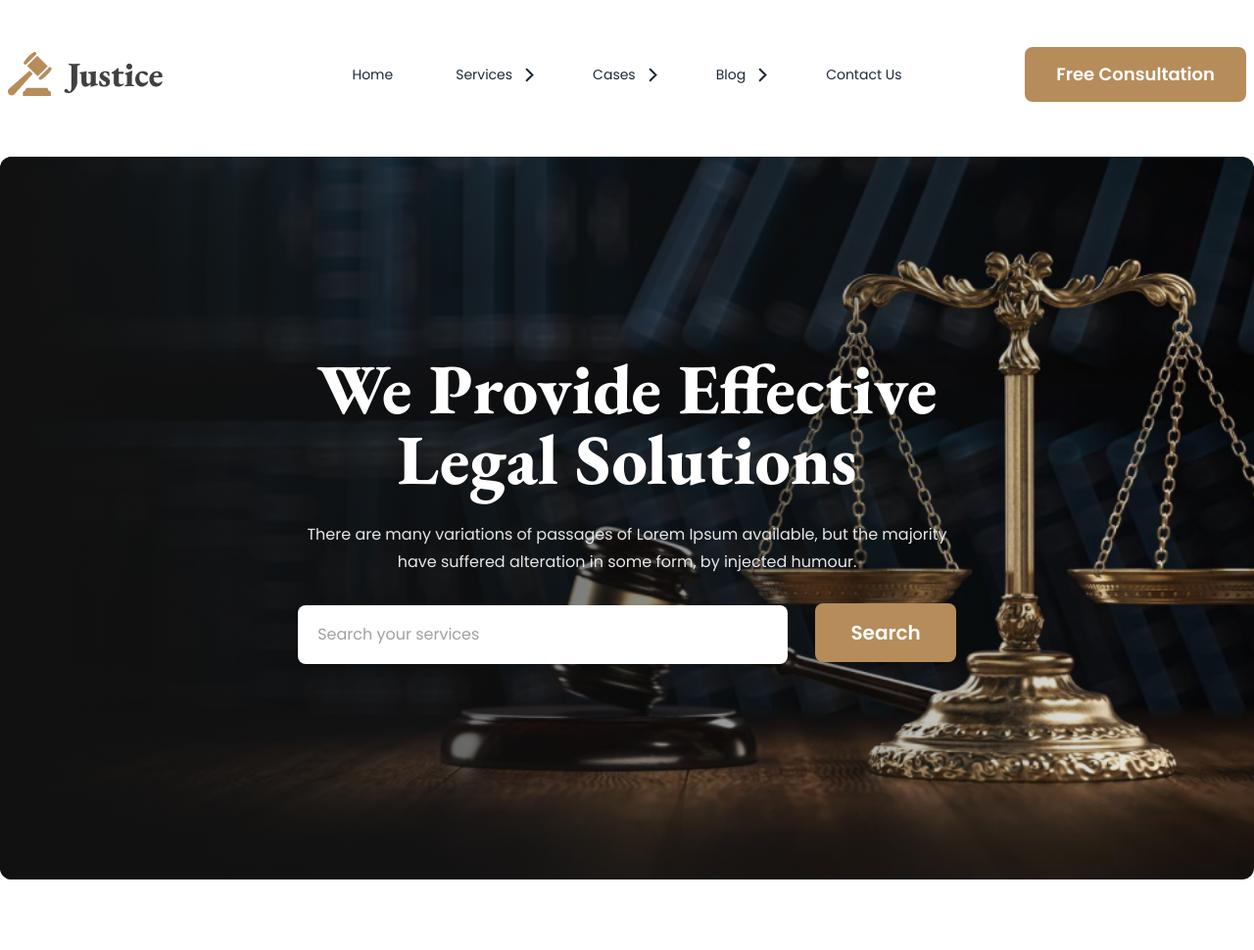
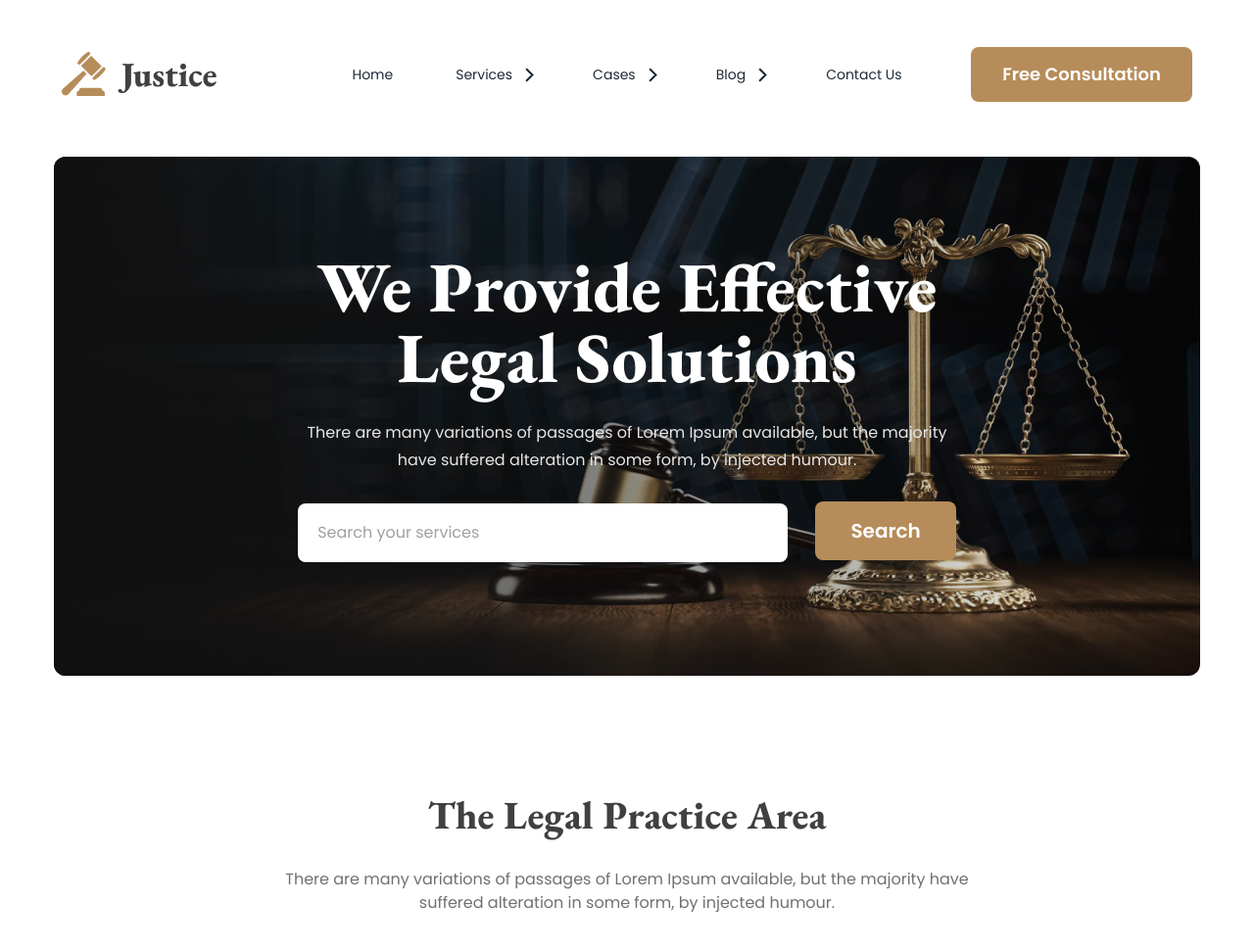
Before and after one commit to Fardus-Hassan/legal-solution, a plain HTML site: page index.html in a window 1280 px wide. Shown: the whole page at 98% size. Before the commit the page ends 898 px from the top, so only its background shows below. Drawn offline with nearby package versions, Linux system fonts and the light colour scheme.

Commit message:
services section adding

```diff
--- a/index.html
+++ b/index.html
@@ -63,7 +63,7 @@
 
 <body class="poppins">
 
-    <header class="lg:mt-10 mt-5">
+    <header class="lg:mt-10 mt-5 max-w-[1170px] mx-auto">
         <div class="container mx-auto">
             <nav>
                 <div class="navbar">
@@ -126,13 +126,13 @@
                     </div>
                     <div class="navbar-end">
                         <a
-                            class="p-4 text-xs bg-primary-color text-white md:px-8 md:py-5 rounded-lg font-semibold md:text-[18px] hover:scale-105 duration-300 cursor-pointer whitespace-nowrap">Free
+                            class="p-4 text-xs bg-primary-color text-white md:px-8 md:py-5 rounded-lg font-semibold md:text-[18px] hover:scale-105 duration-300 cursor-pointer whitespace-nowrap translate-y-14 md:translate-y-0">Free
                             Consultation</a>
                     </div>
                 </div>
             </nav>
-            <div class="rounded-xl bg-img bg-no-repeat bg-center bg-cover mt-12 text-center">
-                <div class="space-y-7 bg-gradient-to-r from-[#111] to-[#11111100] py-[100px] md:py-[200px] rounded-xl px-4">
+            <div class="rounded-xl bg-img bg-no-repeat bg-center bg-cover mt-20 text-center md:mt-12">
+                <div class="space-y-7 bg-gradient-to-r from-[#111] to-[#11111100] p-24 rounded-xl px-4">
                     <h1 class="text-5xl md:text-7xl text-white garamond font-extrabold leading-tight">We Provide Effective <br> Legal Solutions</h1>
                     <p class="text-[#E7E7E7] leading-7 w-full md:w-[670px] m-auto">There are many variations of passages of Lorem Ipsum available, but the majority have suffered alteration in some form, by injected humour.</p>
                     <form>
@@ -144,7 +144,14 @@
         </div>
     </header>
     <main>
-
+        <section class="my-16 md:my-28 max-w-[1170px] mx-auto">
+            <div class="container mx-auto">
+                <div class="max-w-[715px] mx-auto text-center">
+                    <h1 class="text-primary-text-color text-[40px] garamond font-extrabold mb-3 md:mb-6">The Legal Practice Area</h1>
+                    <p class="text-secondary-text-color">There are many variations of passages of Lorem Ipsum available, but the majority have suffered alteration in some form, by injected humour.</p>
+                </div>
+            </div>
+        </section>
     </main>
     <footer>
 
```
